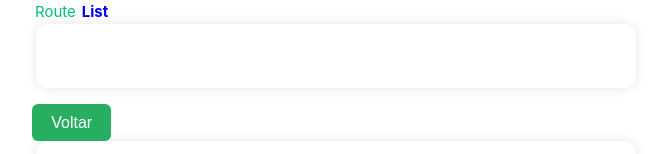
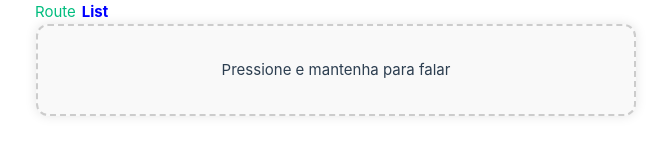
Before and after one commit to joao04simoes/Navguide, a Vue app in the folder WebApp/: page /list in a window 1280 px wide. Shown: the top 154 px of the page, without its empty margins (0-667 px from the left). Built offline with nearby package versions, Linux system fonts and the light colour scheme; no server answers.

Commit message:
substituiçao no comando de voz

```diff
--- a/WebApp/src/components/list.vue
+++ b/WebApp/src/components/list.vue
@@ -1,9 +1,16 @@
 <template>
+  <!-- Área sensível ao toque -->
   <div
-    @click="handleClick"
-    @touchstart.prevent
-    @touchmove.prevent
-  ></div>
+    class="voice-touch-zone"
+    @touchstart.prevent="startTouchVoice"
+    @touchend.prevent="stopTouchVoice"
+    @mousedown.prevent="startTouchVoice"
+    @mouseup.prevent="stopTouchVoice"
+  >
+    <p v-if="isListening">🎤 A ouvir... Fale agora.</p>
+    <p v-else>Pressione e mantenha para falar</p>
+  </div>
+
 
   <!-- Botão explícito para voltar -->
   <button @click="goHome">Voltar</button>
@@ -62,6 +69,8 @@ export default {
       recognition: null,
       clickCount: 0,
       clickTimeout: null,
+      isListening: false,
+
     }
   },
 
@@ -82,38 +91,26 @@ export default {
       this.$router.push('/route');
     },
 
-/*
-    awaitNavigationClick() {
-      let clicks = 0;
-      const handler = () => {
-        clicks++;
-        if (clicks === 1) {
-          this.clickTimeout = setTimeout(() => {
-            if (clicks === 1) {
-              // Apenas um clique → ignora ou faz algo leve
-              this.voiceResult = "Clique único ignorado. Use duplo clique para navegar.";
-            } else if (clicks === 2) {
-              // Duplo clique → navega corretamente
-              this.$router.push('/route');
-            }
-            document.removeEventListener('click', handler);
-          }, 300);
-        }
-      };
-      document.addEventListener('click', handler);
-    },
-*/
-    startVoiceRecognition() {
+
+    startTouchVoice() {
       const SpeechRecognition = window.SpeechRecognition || window.webkitSpeechRecognition;
       if (!SpeechRecognition) {
-        alert('Reconhecimento de voz não suportado neste navegador.');
+        alert('Reconhecimento de voz não suportado.');
         return;
+      }
+
+      if (this.recognition) {
+        this.recognition.abort(); // limpar sessão anterior se houver
       }
 
       this.recognition = new SpeechRecognition();
       this.recognition.lang = 'pt-PT';
       this.recognition.interimResults = false;
       this.recognition.maxAlternatives = 1;
+
+      this.recognition.onstart = () => {
+        this.isListening = true;
+      };
 
       this.recognition.onresult = (event) => {
         const transcript = event.results[0][0].transcript.trim();
@@ -125,8 +122,20 @@ export default {
         console.error('Erro no reconhecimento de voz:', event.error);
       };
 
+      this.recognition.onend = () => {
+        this.isListening = false;
+      };
+
       this.recognition.start();
     },
+
+    stopTouchVoice() {
+      if (this.recognition) {
+        this.recognition.stop();
+      }
+      this.isListening = false;
+    },
+
 
     selectItemByVoice(transcript) {
       if (!this.sectionsPoints) return;
@@ -289,4 +298,20 @@ button {
 button:hover {
   background-color: #2ecc71;
 }
+
+.voice-touch-zone {
+  background: #f9f9f9;
+  border: 2px dashed #ccc;
+  padding: 2rem;
+  border-radius: 12px;
+  text-align: center;
+  margin-bottom: 1.5rem;
+  transition: background-color 0.2s ease;
+  cursor: pointer;
+}
+
+.voice-touch-zone:active {
+  background-color: #e0ffe0;
+}
+
 </style>
```
